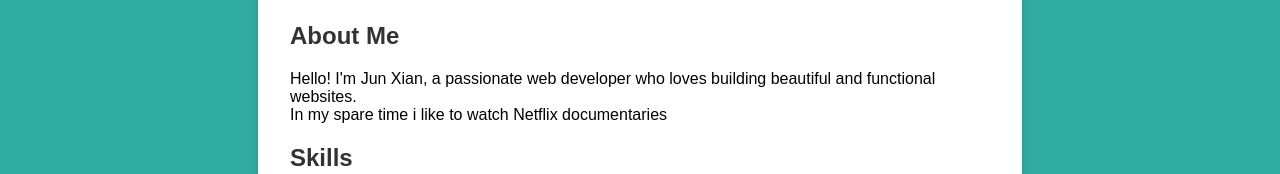
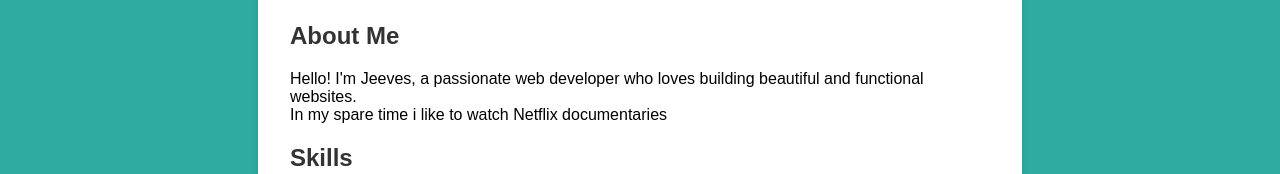
Before and after one commit to Code-zzz123/Resume, a plain HTML site: page index.html in a window 1280 px wide. Shown: the part 240-414 px from the top of the page. Drawn offline with Linux system fonts and the light colour scheme.

Commit message:
Changed name to Jeeves

```diff
--- a/index.html
+++ b/index.html
@@ -12,7 +12,7 @@
     </header>
     <main>
         <h2>About Me</h2>
-        <p>Hello! I'm Jun Xian, a passionate web developer who loves building beautiful and functional websites. <br>In my spare time i like to watch Netflix documentaries </p>
+        <p>Hello! I'm Jeeves, a passionate web developer who loves building beautiful and functional websites. <br>In my spare time i like to watch Netflix documentaries </p>
         <h2>Skills</h2>
         <ul>
             <li>HTML, CSS, JavaScript</li>
```
